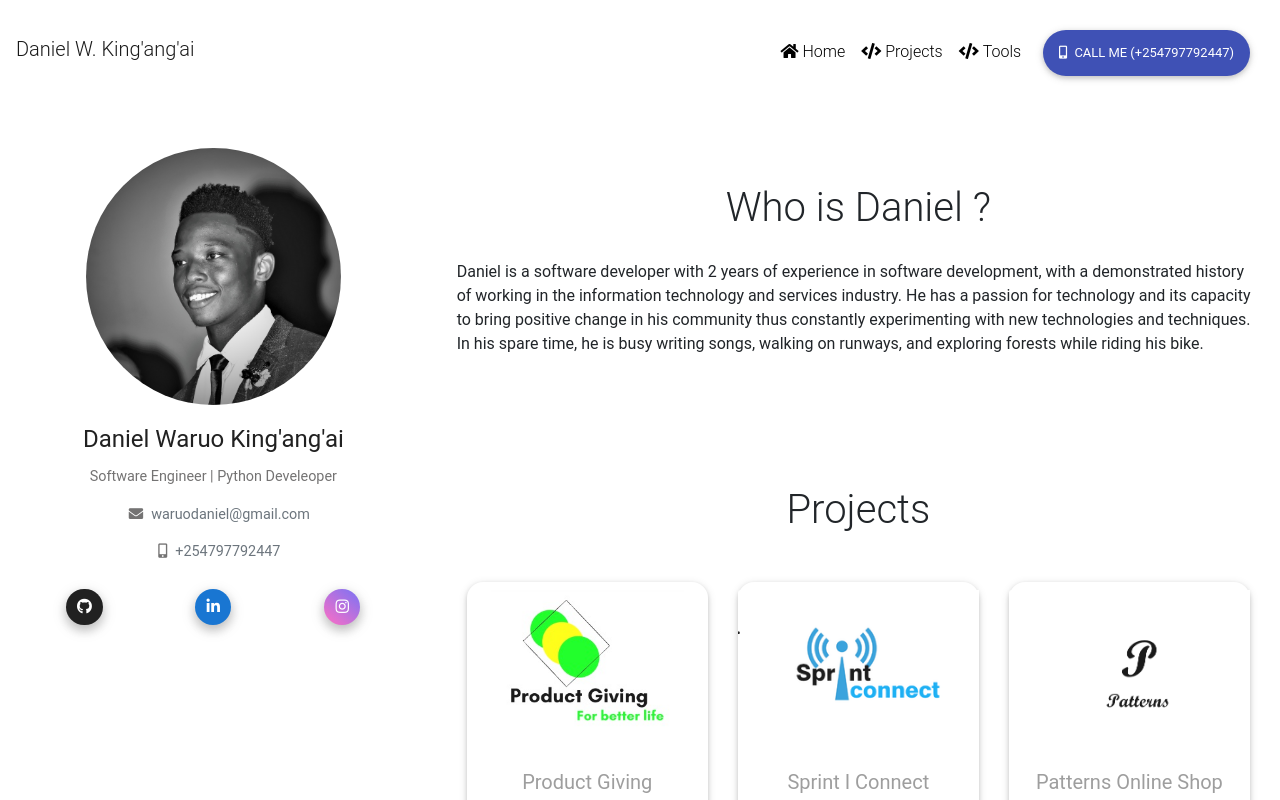
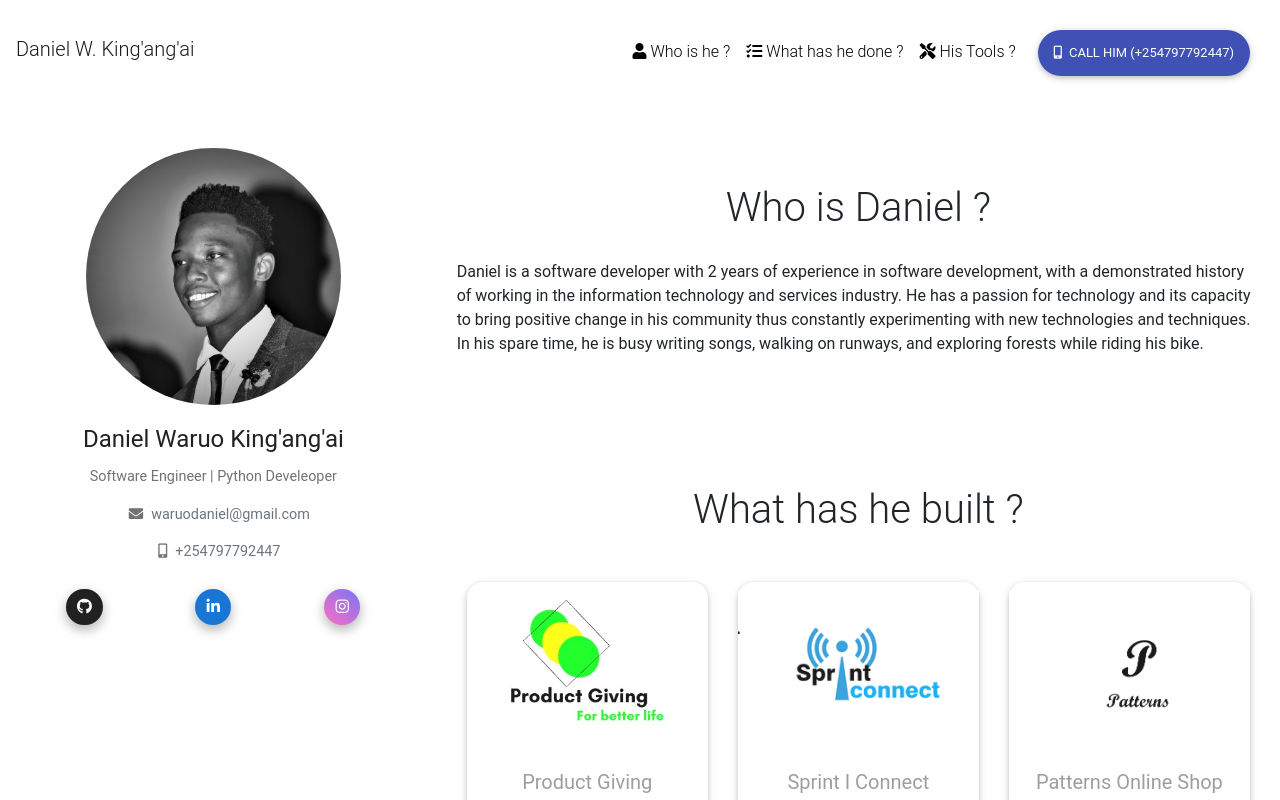
Before and after one commit to daniel-waruo/daniel-waruo-site, a Next.js app: page / in a window 1280 px wide. Shown: the top 800 px of the page. Built offline with nearby package versions, Linux system fonts and the light colour scheme.

Commit message:
feature: make more understandable.

```diff
--- a/components/LanguageSection/index.js
+++ b/components/LanguageSection/index.js
@@ -72,7 +72,7 @@ class LanguageSection extends React.PureComponent {
         <MDBCol size={"12"} md={"12"} >
           <MDBContainer className={"border-bottom pb-md-4"} fluid>
             <NavOffset id={"tools"}/>
-            <h1 className={"text-center text-strong mb-5"}>My Tools</h1>
+            <h1 className={"text-center text-strong mb-5"}>His Tools ?</h1>
             <MDBRow center>
               {tools.map(
                 ({logo, name}, key) => {
--- a/components/NavBar/index.js
+++ b/components/NavBar/index.js
@@ -30,26 +30,26 @@ export default class NavBar extends Component {
           <MDBNavbarNav right>
             <MDBNavItem className={"nav-item-mobile"}>
               <a className={"nav-link mt-4 waves-effect waves-light"} href={"#"}>
-                <MDBIcon icon="home" className="mr-1"/>
-                Home
+                <MDBIcon icon="user" className="mr-1"/>
+                Who is he ?
               </a>
             </MDBNavItem>
             <MDBNavItem className={"nav-item-mobile"}>
               <a className={"nav-link mt-4 waves-effect waves-light"} href={"#projects"}>
-                <MDBIcon icon="code" className="mr-1"/>
-                Projects
+                <MDBIcon icon="tasks" className="mr-1"/>
+                What has he done ?
               </a>
             </MDBNavItem>
             <MDBNavItem className={"nav-item-mobile"}>
               <a className={"nav-link mt-4 waves-effect waves-light"} href={"#tools"}>
-                <MDBIcon icon="code" className="mr-1"/>
-                Tools
+                <MDBIcon icon="tools" className="mr-1"/>
+                 His Tools ?
               </a>
             </MDBNavItem>
             <MDBNavItem className={"nav-item-mobile"}>
               <a href="tel:+254797792447" className={"nav-link pt-3 waves-effect waves-light"}>
                 <MDBBtn className={"rounded-pill px-3"} color={"indigo"} >
-                  <MDBIcon icon="mobile-alt" className="mr-1"/> Call Me (+254797792447)
+                  <MDBIcon icon="mobile-alt" className="mr-1"/> Call Him (+254797792447)
                 </MDBBtn>
               </a>
             </MDBNavItem>
--- a/components/ProjectSection/index.js
+++ b/components/ProjectSection/index.js
@@ -11,7 +11,7 @@ class ProjectSection extends React.PureComponent {
       <>
         <MDBContainer className={"border-bottom pb-md-4"} fluid>
           <NavOffset id={"projects"}/>
-          <h1 className={"text-center text-strong mb-5"}>Projects</h1>
+          <h1 className={"text-center text-strong mb-5"}>What has he built ?</h1>
           <MDBRow center>
             <MDBCol size={"12"} md={"6"} lg={"4"}>
               <ProjectCard>{{
```
